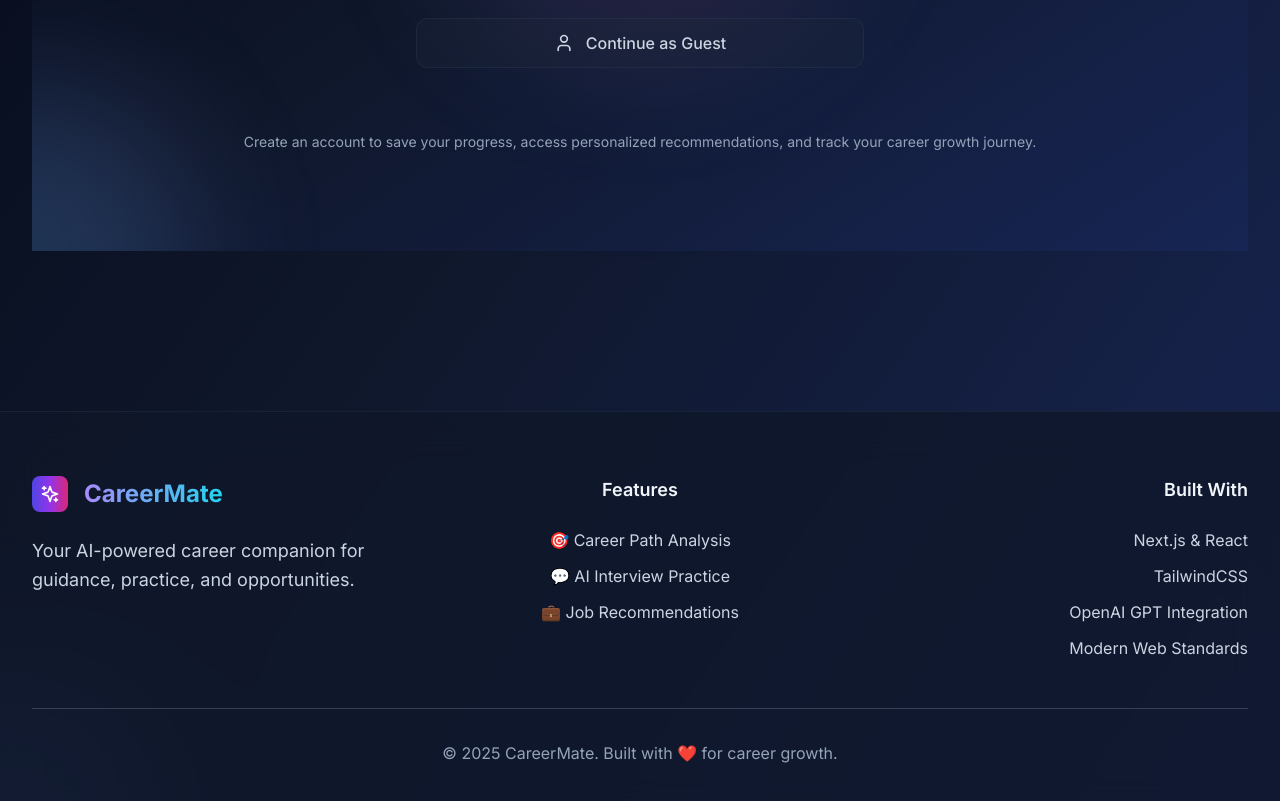
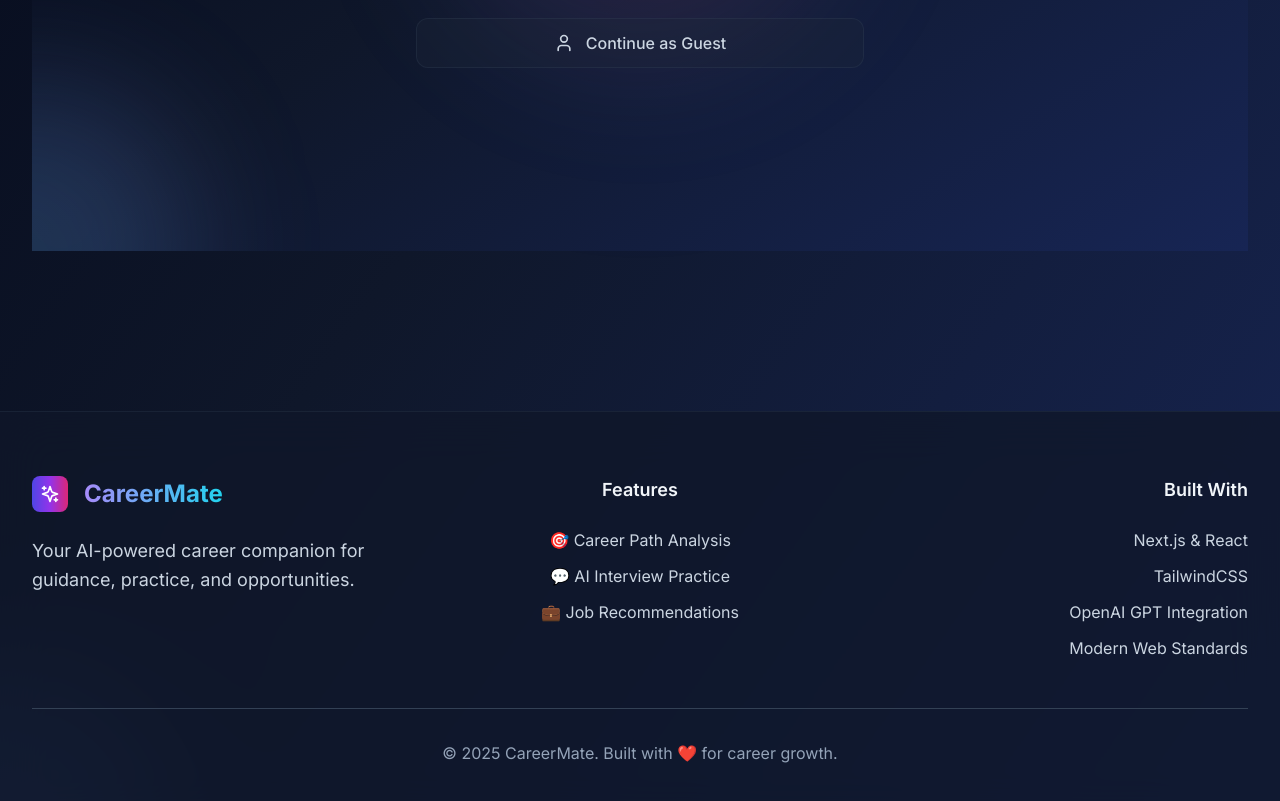
Before and after one commit to RizzRioo06/hackathon_CareerMate_AlcholicHut, a Next.js app: page / in a window 1280 px wide. Shown: the part 980-1781 px from the top of the page. Built offline with nearby package versions, Linux system fonts and the light colour scheme.

Commit message:
Remove benefits text from welcome page

```diff
--- a/components/WelcomeScreen.tsx
+++ b/components/WelcomeScreen.tsx
@@ -90,12 +90,7 @@ export default function WelcomeScreen({ onShowRegister, onShowLogin, onContinueA
           </button>
         </div>
 
-        {/* Benefits */}
-        <div className="mt-16 text-center">
-          <p className="text-slate-400 text-sm">
-            Create an account to save your progress, access personalized recommendations, and track your career growth journey.
-          </p>
-        </div>
+
       </main>
     </div>
   )
```
